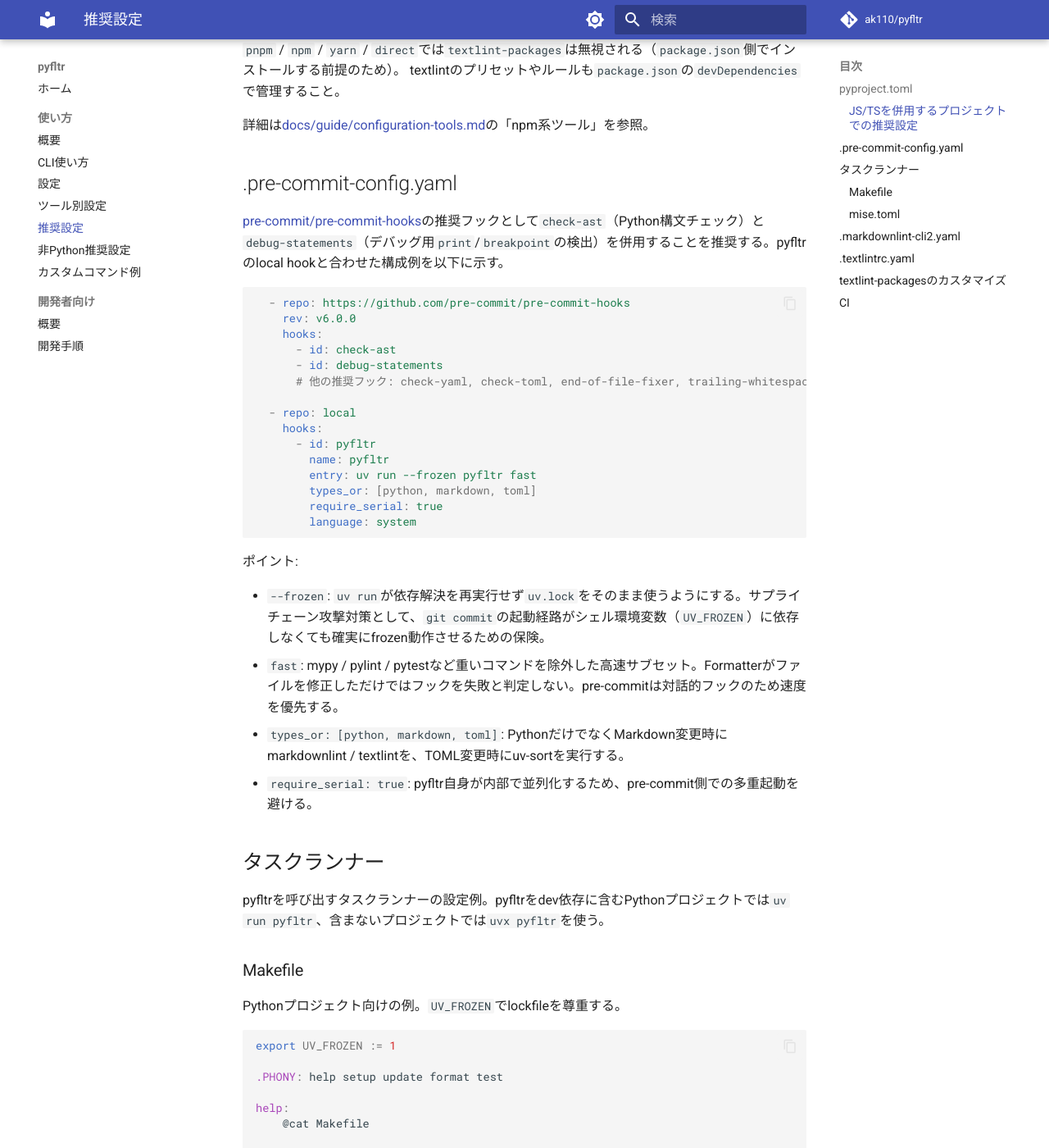
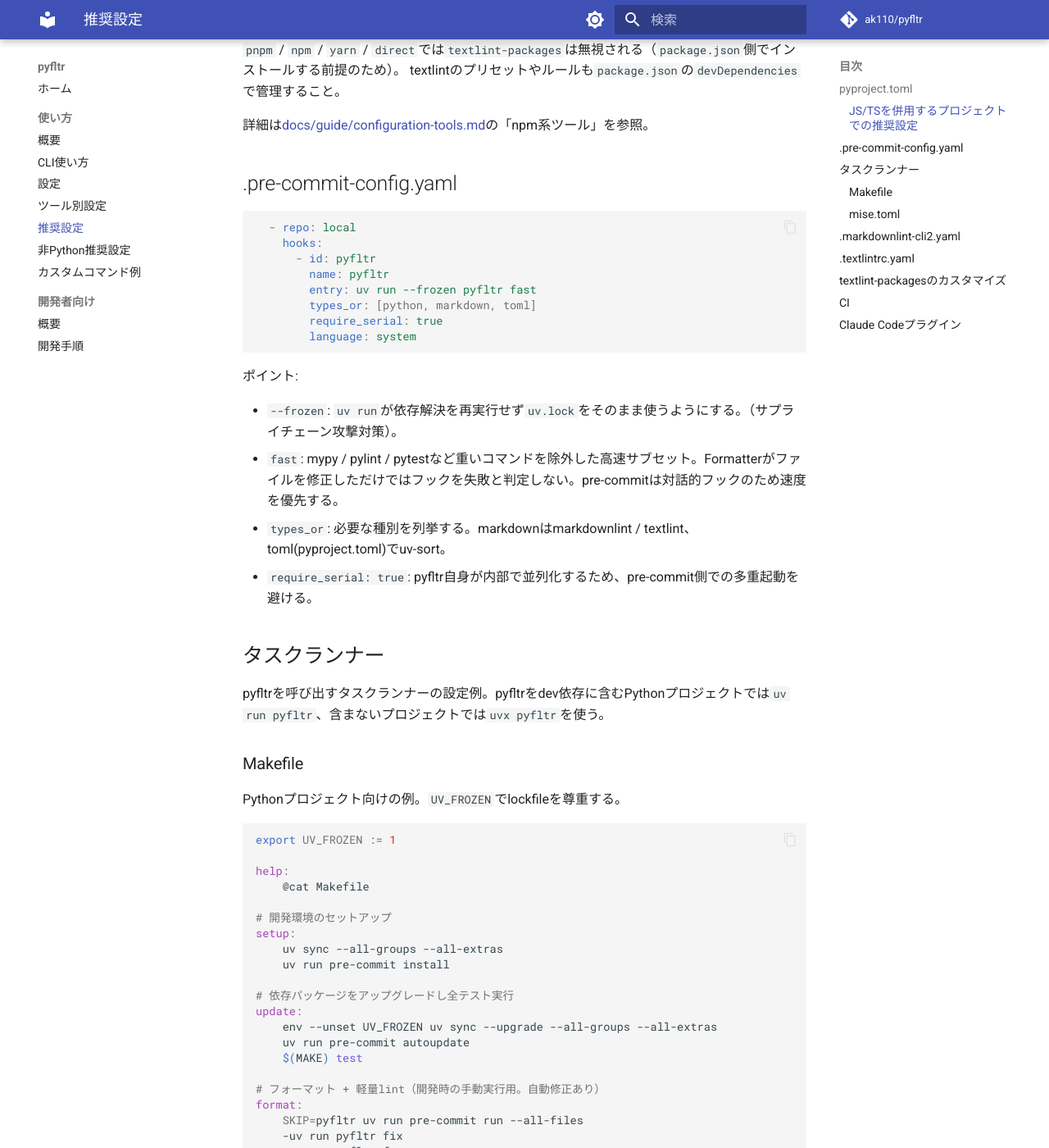
Before and after one commit to ak110/pyfltr, an MkDocs documentation site: the page built from docs/guide/recommended.md, in a window 1280 px wide and 1400 px high, scrolled down 2099 px. Shown: the whole window at 82% size. Built offline with MkDocs 1.6.1 and Material for MkDocs 9.7.7, drawn with Linux system fonts in a browser that asks for light colours; comment, search, counter and statistics services are not loaded; some of the changed text lies outside the part shown.

Commit message:
chore: ツールチェイン記述の統一とドキュメント整理
Co-Authored-By: Claude Opus 4.6 (1M context) <noreply@anthropic.com>

````diff
--- a/docs/guide/recommended.md
+++ b/docs/guide/recommended.md
@@ -97,16 +97,7 @@ textlintのプリセットやルールも`package.json`の`devDependencies`で
 
 ## .pre-commit-config.yaml
 
-[pre-commit/pre-commit-hooks](https://github.com/pre-commit/pre-commit-hooks)の推奨フックとして`check-ast`（Python構文チェック）と`debug-statements`（デバッグ用`print`/`breakpoint`の検出）を併用することを推奨する。pyfltrのlocal hookと合わせた構成例を以下に示す。
-
 ```yaml
-  - repo: https://github.com/pre-commit/pre-commit-hooks
-    rev: v6.0.0
-    hooks:
-      - id: check-ast
-      - id: debug-statements
-      # 他の推奨フック: check-yaml, check-toml, end-of-file-fixer, trailing-whitespace など
-
   - repo: local
     hooks:
       - id: pyfltr
@@ -119,9 +110,9 @@ textlintのプリセットやルールも`package.json`の`devDependencies`で
 
 ポイント:
 
-- `--frozen`: `uv run`が依存解決を再実行せず`uv.lock`をそのまま使うようにする。サプライチェーン攻撃対策として、`git commit`の起動経路がシェル環境変数（`UV_FROZEN`）に依存しなくても確実にfrozen動作させるための保険。
+- `--frozen`: `uv run`が依存解決を再実行せず`uv.lock`をそのまま使うようにする。（サプライチェーン攻撃対策）。
 - `fast`: mypy / pylint / pytestなど重いコマンドを除外した高速サブセット。Formatterがファイルを修正しただけではフックを失敗と判定しない。pre-commitは対話的フックのため速度を優先する。
-- `types_or: [python, markdown, toml]`: PythonだけでなくMarkdown変更時にmarkdownlint / textlintを、TOML変更時にuv-sortを実行する。
+- `types_or`: 必要な種別を列挙する。markdownはmarkdownlint / textlint、toml(pyproject.toml)でuv-sort。
 - `require_serial: true`: pyfltr自身が内部で並列化するため、pre-commit側での多重起動を避ける。
 
 ## タスクランナー
@@ -135,28 +126,32 @@ Pythonプロジェクト向けの例。`UV_FROZEN`でlockfileを尊重する。
 ```makefile
 export UV_FROZEN := 1
 
-.PHONY: help setup update format test
-
 help:
 	@cat Makefile
 
+# 開発環境のセットアップ
 setup:
-	env --unset UV_FROZEN uv sync --all-extras --all-groups
+	uv sync --all-groups --all-extras
 	uv run pre-commit install
 
+# 依存パッケージをアップグレードし全テスト実行
 update:
-	env --unset UV_FROZEN uv sync --upgrade --all-extras --all-groups
+	env --unset UV_FROZEN uv sync --upgrade --all-groups --all-extras
 	uv run pre-commit autoupdate
 	$(MAKE) test
 
+# フォーマット + 軽量lint（開発時の手動実行用。自動修正あり）
 format:
 	SKIP=pyfltr uv run pre-commit run --all-files
 	-uv run pyfltr fix
 	-uv run pyfltr fast
 
+# 全チェック実行（これを通過すればコミット可能）
 test:
 	SKIP=pyfltr uv run pre-commit run --all-files
 	uv run pyfltr run
+
+.PHONY: help setup update format test
 ```
 
 非Pythonプロジェクト向けの例。`uvx`で都度取得する。
@@ -164,11 +159,13 @@ test:
 ```makefile
 .PHONY: format test
 
+# フォーマット + 軽量lint（開発時の手動実行用。自動修正あり）
 format:
 	SKIP=pyfltr uvx pre-commit run --all-files
 	-uvx pyfltr fix
 	-uvx pyfltr fast
 
+# 全チェック実行（これを通過すればコミット可能）
 test:
 	SKIP=pyfltr uvx pre-commit run --all-files
 	uvx pyfltr run
@@ -179,8 +176,19 @@ test:
 言語を問わず利用可能。Pythonプロジェクトでmiseを使う場合は`uvx pyfltr`を`uv run pyfltr`に読み替える。
 
 ```toml
+[tools]
+...
+uv = "latest"
+
+[tasks.setup]
+description = "開発環境のセットアップ"
+run = [
+  "...",
+  "uvx pre-commit install",
+]
+
 [tasks.format]
-description = "コード整形 + 自動修正 (testの軽量版)"
+description = "フォーマット + 軽量lint（開発時の手動実行用。自動修正あり）"
 run = [
   "uvx pyfltr fix",
   "uvx pyfltr fast",
@@ -205,6 +213,7 @@ run = [
 
 ポイント:
 
+- `setup`: 開発環境のセットアップ
 - `format`: `pyfltr fix`でlinterのautofix（`cargo-clippy --fix`、`textlint --fix`等）を実行した後、`pyfltr fast`でformatter＋軽量linterを実行する
 - `test`: ローカル開発用。`pyfltr run`はformatter差分を自動修正し、linter/tester通過で成功する
 - `ci`: CI用。`pyfltr ci`はformatter差分も含めて失敗扱いにする
@@ -213,14 +222,12 @@ run = [
 
 markdownlint-cli2が読み込む設定ファイル。`$schema`を指定してエディタ補完を有効化する。
 
-- `line-length`: 日本語ドキュメントでは行長制限が実用的でないため無効化する
-- `no-hard-tabs`: Makefileなどのコードブロック内でタブ文字を使うため、コードブロック内のみ許可する
-
 ```yaml
 $schema: https://raw.githubusercontent.com/DavidAnson/markdownlint-cli2/v0.20.0/schema/markdownlint-cli2-config-schema.json
 config:
+  # 日本語ドキュメントでは行長制限が実用的でないため無効化
   line-length: false
-  # Makefileのコードブロック内でタブ文字を使うため、コードブロック内のみ許可する
+  # Makefileのコードブロック内でタブ文字を使うため、コードブロック内のみ許可
   no-hard-tabs:
     code_blocks: false
 ```
@@ -228,18 +235,6 @@ config:
 ## .textlintrc.yaml
 
 textlintで技術文書向けの複数プリセットと誤用語チェックを併用する例。
-`preset-ja-technical-writing` / `preset-jtf-style` / `ja-no-abusage` を組み合わせる。
-原則はデフォルトルールに従い、誤検出や技術文書に合わないルールのみ個別に無効化する。
-
-無効化しているルールと理由は以下の通り。
-
-- `ja-no-mixed-period`: ラベル型見出し（「ポイント」「例」など）が多用されるため
-- `no-doubled-joshi`: 技術文書で避けられない自然な助詞連結が頻出するため
-- `sentence-length`: 既定の100文字制限を120文字へ緩和する（完全無効化はしない）
-- `no-mix-dearu-desumasu`: 本文・リストを常体（である調）に固定する（プリセット既定は本文が敬体）
-- `1.1.3.箇条書き`: 箇条書きに句点を付けない方針のため
-- `4.2.7.コロン(：)`: コロン終端のラベル記法を多用するため
-
 対応する`textlint-packages`の設定例は[textlint-packagesのカスタマイズ](#textlint-packagesのカスタマイズ)を参照。
 
 ```yaml
@@ -294,7 +289,7 @@ pyfltrは`pyfltr fix`実行時にfix段階の起動コマンドから`--format`
 
 ## CI
 
-GitHub ActionsでpyfltrをPythonバージョンのmatrixで実行する構成の例。
+GitHub Actionsでpyfltrを実行する構成の例。
 
 ```yaml
 env:
@@ -349,3 +344,29 @@ jobs:
 - `pnpm config set minimum-release-age 1440`: サプライチェーン攻撃対策として、公開から24時間（1440分）未満のパッケージのインストールを拒否する。
 - `uv sync --all-extras --all-groups`: pyfltrを含むdev依存をすべて同期し、`uv run pyfltr`から対応ツール群を解決できるようにする。`UV_FROZEN=1`下でも`uv.lock`をそのまま使うため問題なく動作する。
 - `uv cache prune --ci`: CIキャッシュを軽量化するための後処理。
+
+## Claude Codeプラグイン
+
+`.claude/settings.json`に以下の内容を記述することで、いくつかのHook/Skillを有効化できる。
+
+詳細は<https://github.com/ak110/dotfiles/blob/master/docs/guide/claude-code-guide.md>を参照。
+
+```json
+{
+  "extraKnownMarketplaces": {
+    "ak110-dotfiles": {
+      "source": {
+        "source": "github",
+        "repo": "ak110/dotfiles"
+      }
+    }
+  },
+  "enabledPlugins": {
+    "agent-toolkit@ak110-dotfiles": true
+  }
+}
+```
+
+---
+
+Python以外のプロジェクトでの推奨設定例については[非Pythonプロジェクト推奨設定例](recommended-nonpython.md)を参照。
````
Also changed, not shown: other parts of docs/guide/recommended.md (+1 -1 lines), CLAUDE.md (+1 -1 lines), docs/guide/configuration.md (+4 -19 lines), docs/guide/recommended-nonpython.md (+1 -1 lines), 1 other file.
